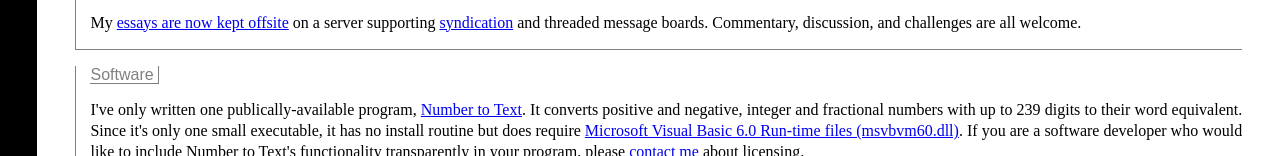
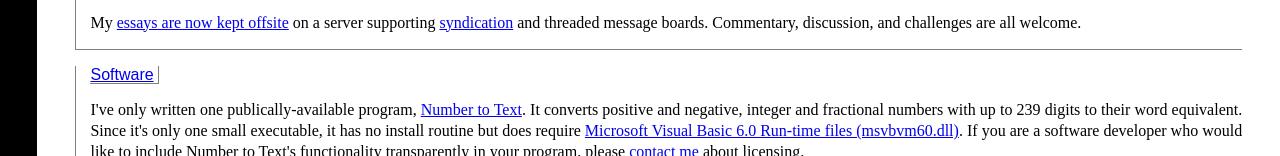
Before and after one commit to Dayah/DayahMagazine, a plain HTML site: page property.html in a window 1280 px wide. Shown: the part 553-709 px from the top of the page. Drawn offline with Linux system fonts and the light colour scheme.

Commit message:
real link to software page since it exists

```diff
--- a/property.html
+++ b/property.html
@@ -28,7 +28,7 @@
   </div>
 
   <div class="H3Holder">
-   <h3><span><a name="software">Software</a></span></h3>
+   <h3><span><a href="software/">Software</a></span></h3>
    <p>I've only written one publically-available program, <a href="software/numtotext.zip" title="Download Number to Text">Number to Text</a>. It converts positive and negative, integer and fractional numbers with up to 239 digits to their word equivalent. Since it's only one small executable, it has no install routine but does require <a href="http://www.microsoft.com/downloads/release.asp?ReleaseID=12704">Microsoft Visual Basic 6.0 Run-time files (msvbvm60.dll)</a>. If you are a software developer who would like to include Number to Text's functionality transparently in your program, please <a href="interaction.html#electronic">contact me</a> about licensing.</p>
    <p><a href="software/numtotext.zip">Download Number to Text version 1.6.2 from dayah.com</a> or if you'd feel safer, <a href="http://download.cnet.com/downloads/0-10106-100-1595390.html?tag=st.dl.10001-103-1.lst-7-1.1595390">get it from c|net's Download.com</a>.</p>
   </div>
```
